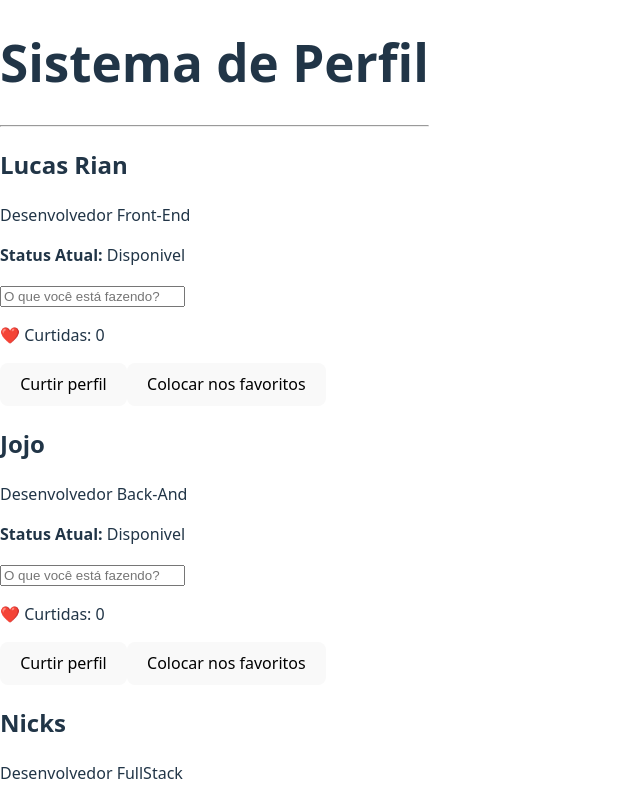
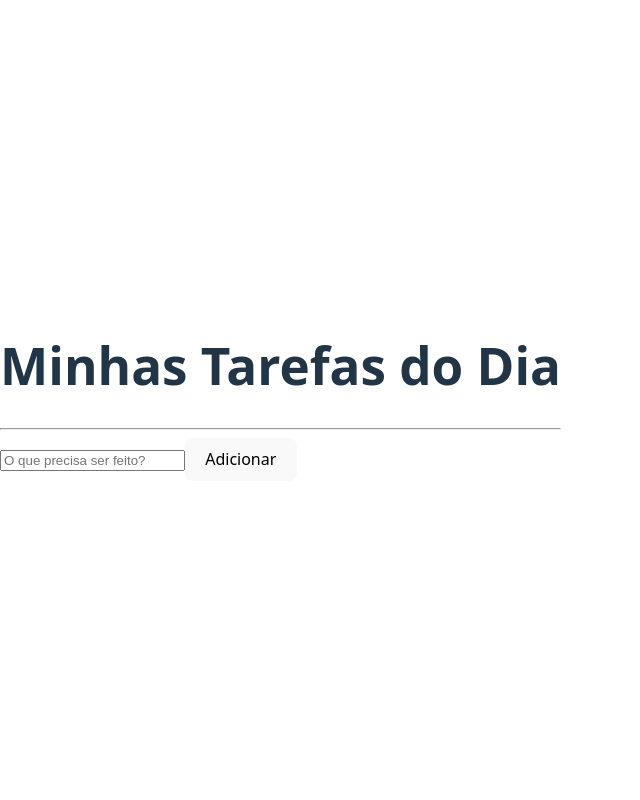
Before and after one commit to lucasriandev/Projects-React, a React (Vite) app in the folder meu-primeiro-projeto-react/: page / in a window 1280 px wide. Shown: the top 800 px of the page, without its empty margins (0-640 px from the left). Built offline with nearby package versions, Linux system fonts and the light colour scheme.

Commit message:
CRUD com react

```diff
--- a/meu-primeiro-projeto-react/src/App.jsx
+++ b/meu-primeiro-projeto-react/src/App.jsx
@@ -1,21 +1,58 @@
-import Profile from "./Profile";
+import { useState } from "react";
 
 function App() {
-  const listaDePerfil = [
-    { id: 1, nome: "Lucas Rian", cargo: "Desenvolvedor Front-End" },
-    { id: 2, nome: "Jojo", cargo: "Desenvolvedor Back-And" },
-    { id: 3, nome: "Nicks", cargo: "Desenvolvedor FullStack" },
-    { id: 4, nome: "Leozinho", cargo: "Design" },
-  ];
+  //memoria da lista começa como vazio
+  const [tarefas, setTarefas] = useState([]);
+  const [novaTarefa, setNovaTarefas] = useState("");
+
+  function lidarComMundanca(evento) {
+    setNovaTarefas(evento.target.value);
+  }
+
+  function adicionarTarefa() {
+    if (novaTarefa !== "") {
+      //pega toda lista antiga e cria uma nova com o novo item
+      setTarefas([...tarefas, novaTarefa]);
+      setNovaTarefas("");
+    }
+  }
+
+  function removerTarefa(indexRemover) {
+    // O filter varre a lista e só guarda quem for diferente do index que queremos apagar
+    const listaAtualizada = tarefas.filter(
+      (tarefas, indexAtual) => indexAtual !== indexRemover,
+    );
+
+    setTarefas(listaAtualizada);
+  }
 
   return (
     <div>
-      <h1>Sistema de Perfil</h1>
+      <h1>Minhas Tarefas do Dia</h1>
       <hr />
 
-      {listaDePerfil.map((pessoa) => (
-        <Profile key={pessoa.id} nome={pessoa.nome} cargo={pessoa.cargo} />
-      ))}
+      <input
+        type="text"
+        placeholder="O que precisa ser feito?"
+        value={novaTarefa} //Conecta o input ao estado para podermos limpá-lo depois
+        onChange={lidarComMundanca}
+      />
+
+      <button onClick={adicionarTarefa}>Adicionar</button>
+
+      <ul>
+        {tarefas.map((tarefas, index) => (
+          <li key={index}>
+            {tarefas}
+            <button
+              onClick={() => removerTarefa(index)}
+              style={{ marginLeft: "10px" }}
+            >
+              Excluir
+            </button>
+          </li>
+        ))}
+      </ul>
     </div>
   );
 }
```
